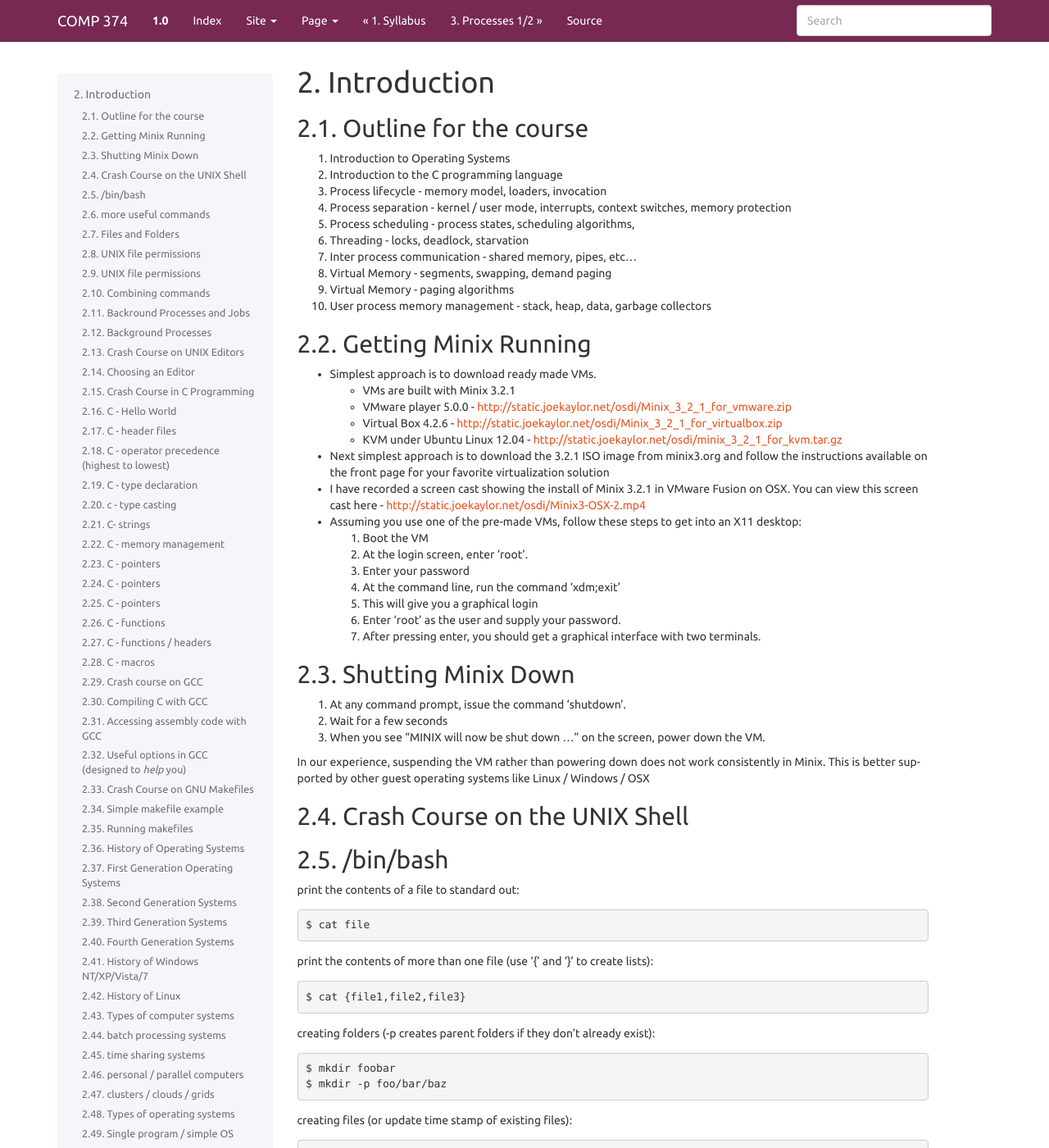
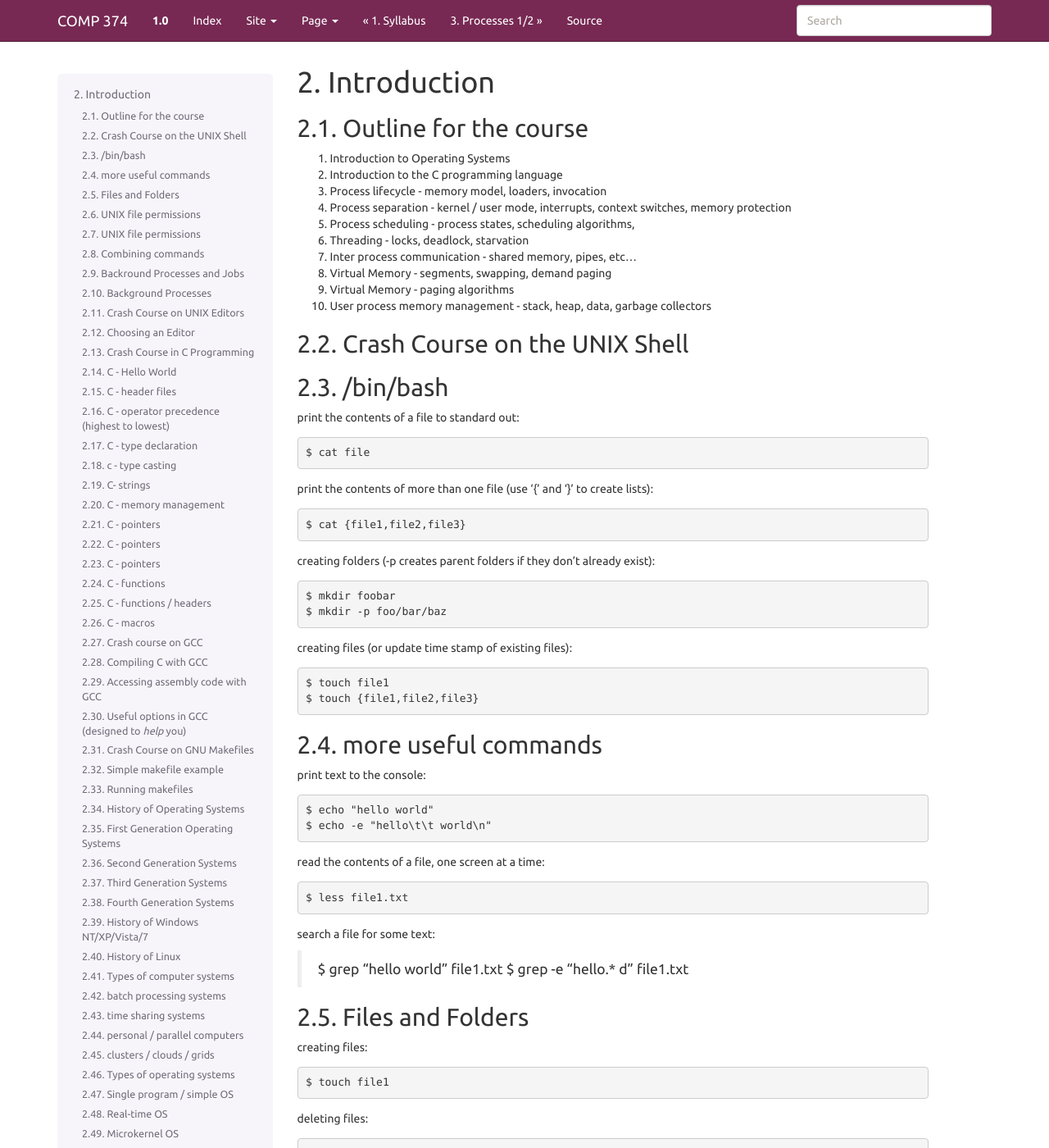
Before and after one commit to LoyolaChicagoBooks/operatingsystems, a Sphinx documentation site: the page built from source/introduction.rst, in a window 1280 px wide and 1400 px high. Shown: the whole window at 82% size. Built offline with Sphinx 7.4.7, drawn with Linux system fonts in a browser that asks for light colours; formulas are drawn with MathJax 3; some of the changed text lies outside the part shown.

Commit message:
removed minix reference

```diff
--- a/source/introduction.rst
+++ b/source/introduction.rst
@@ -14,40 +14,6 @@ Outline for the course
 #. Virtual Memory - segments, swapping, demand paging
 #. Virtual Memory - paging algorithms
 #. User process memory management - stack, heap, data, garbage collectors
-
-Getting Minix Running
----------------------
-
-- Simplest approach is to download ready made VMs.
-
-  - VMs are built with Minix 3.2.1
-  - VMware player 5.0.0 - http://static.joekaylor.net/osdi/Minix_3_2_1_for_vmware.zip
-  - Virtual Box 4.2.6 - http://static.joekaylor.net/osdi/Minix_3_2_1_for_virtualbox.zip
-  - KVM under Ubuntu Linux 12.04 - http://static.joekaylor.net/osdi/minix_3_2_1_for_kvm.tar.gz
-
-- Next simplest approach is to download the 3.2.1 ISO image from
-  minix3.org and follow the instructions available on the front page
-  for your favorite virtualization solution
-- I have recorded a screen cast showing the install of Minix 3.2.1 in VMware Fusion on OSX. You can view this screen cast here - http://static.joekaylor.net/osdi/Minix3-OSX-2.mp4
-- Assuming you use one of the pre-made VMs, follow these steps to get
-  into an X11 desktop:
-
-  #. Boot the VM
-  #. At the login screen, enter 'root'.
-  #. Enter your password
-  #. At the command line, run the command 'xdm;exit'
-  #. This will give you a graphical login
-  #. Enter 'root' as the user and supply your password.
-  #. After pressing enter, you should get a graphical interface with two terminals.
-
-Shutting Minix Down
--------------------
-
-#. At any command prompt, issue the command 'shutdown'.
-#. Wait for a few seconds
-#. When you see "MINIX will now be shut down …" on the screen, power down the VM.
-
-In our experience, suspending the VM rather than powering down does not work consistently in Minix. This is better supported by other guest operating systems like Linux / Windows / OSX
 
 Crash Course on the UNIX Shell
 ------------------------------
```
